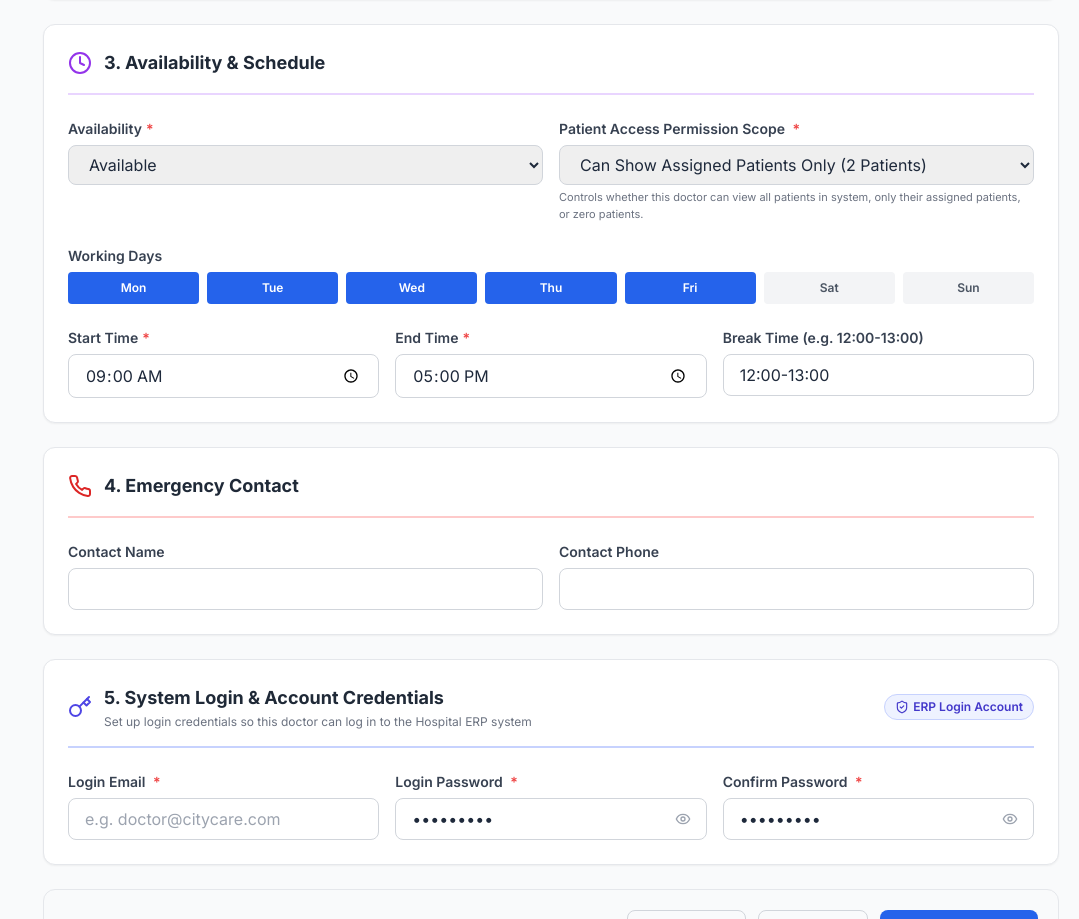
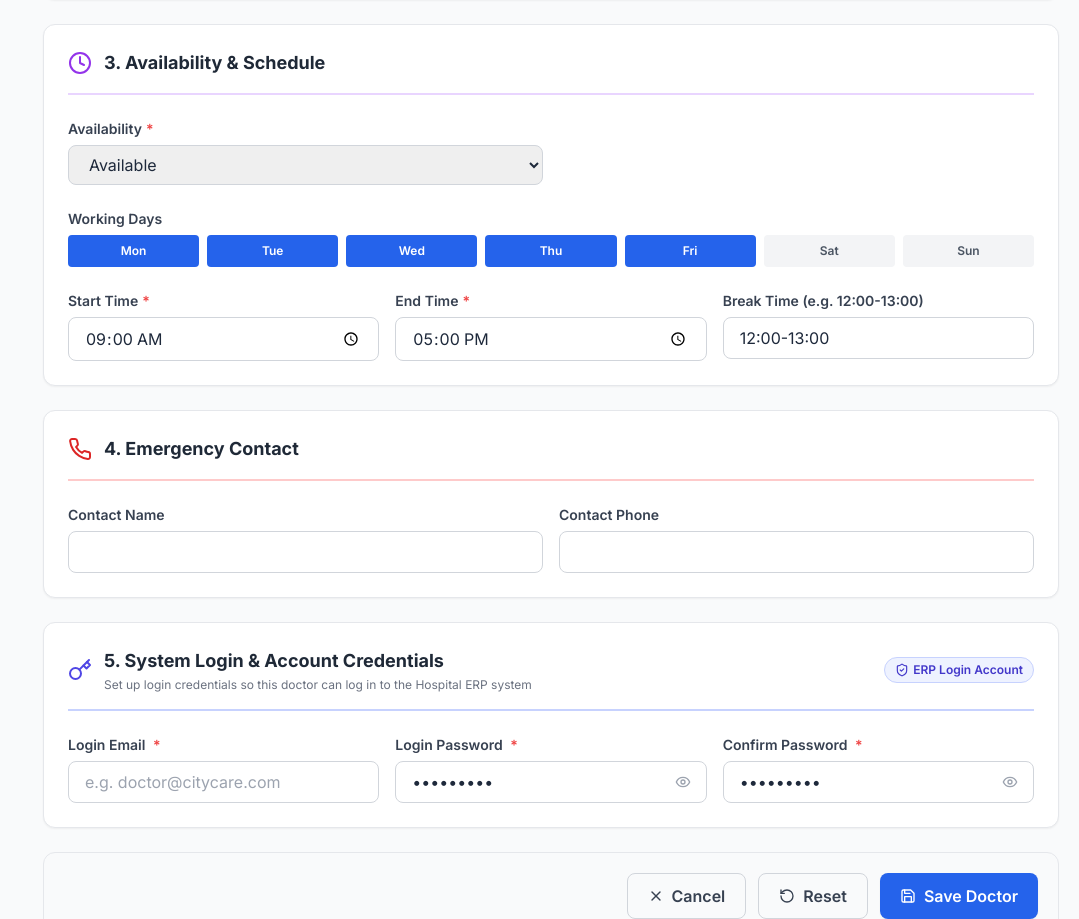
Before and after one commit to talhag-s/hospital, a React (Vite) app: page /doctors/add in a window 1280 px wide. Shown: the part 923-1842 px from the top of the page, without its empty margins (201-1280 px from the left). Built offline with nearby package versions, Linux system fonts and the light colour scheme.

Commit message:
Remove Patient Access Permission Scope dropdown from DoctorForm

```diff
--- a/src/components/doctors/DoctorForm.jsx
+++ b/src/components/doctors/DoctorForm.jsx
@@ -229,25 +229,6 @@ const DoctorForm = ({ initialData, onSubmit, onCancel, isEdit = false }) => {
         </div>
         <div className="grid grid-cols-1 md:grid-cols-2 gap-4 mb-6">
           {renderSelect('availability', 'Availability', ['Available', 'Busy', 'On-Leave'])}
-          <div>
-            <label htmlFor="patientAccessScope" className={labelCls}>
-              Patient Access Permission Scope <span className="text-red-500 ml-1">*</span>
-            </label>
-            <select
-              id="patientAccessScope"
-              name="patientAccessScope"
-              value={formData.patientAccessScope || 'assigned'}
-              onChange={handleChange}
-              className={inputCls}
-            >
-              <option value="all">Can Show All 4 Patients (Full Access)</option>
-              <option value="assigned">Can Show Assigned Patients Only (2 Patients)</option>
-              <option value="none">Can Show 0 Patients (Restricted / Hidden)</option>
-            </select>
-            <p className="text-[11px] text-gray-500 mt-1">
-              Controls whether this doctor can view all patients in system, only their assigned patients, or zero patients.
-            </p>
-          </div>
         </div>
         <div className="mb-6">
           <label className={labelCls}>Working Days</label>
```
Also changed, not shown: 3 other files (tests, documents, lock files or other folders).
